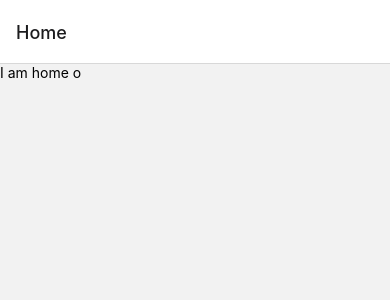
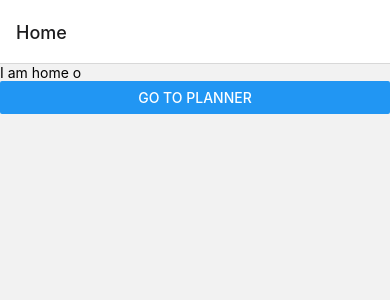
Before and after one commit to Isrealsix/workout, a React Native app: screen /Home in a window 390 px wide. Shown: the top 300 px of the page. Built offline with nearby package versions, Linux system fonts and the light colour scheme.

Commit message:
added buttons

```diff
--- a/screens/HomeScreen.tsx
+++ b/screens/HomeScreen.tsx
@@ -1,9 +1,13 @@
-import { View, Text } from 'react-native'
+import { View, Text, Button } from 'react-native'
 
 const HomeScreen = () => {
   return (
     <View>
       <Text>I am home o</Text>
+      <Button
+        title='Go to planner'
+        onPress={() => alert('Go to planner')}
+      />
     </View>
   )
 }
--- a/screens/Planner.tsx
+++ b/screens/Planner.tsx
@@ -1,9 +1,13 @@
-import { View, Text } from 'react-native'
+import { View, Text, Button } from 'react-native'
 
 const PlannerScreen = () => {
   return (
     <View>
       <Text>I am Planner o</Text>
+      <Button
+        title='Go Home'
+        onPress={() => alert('Go to Home screen')}
+      />
     </View>
   )
 }
```
